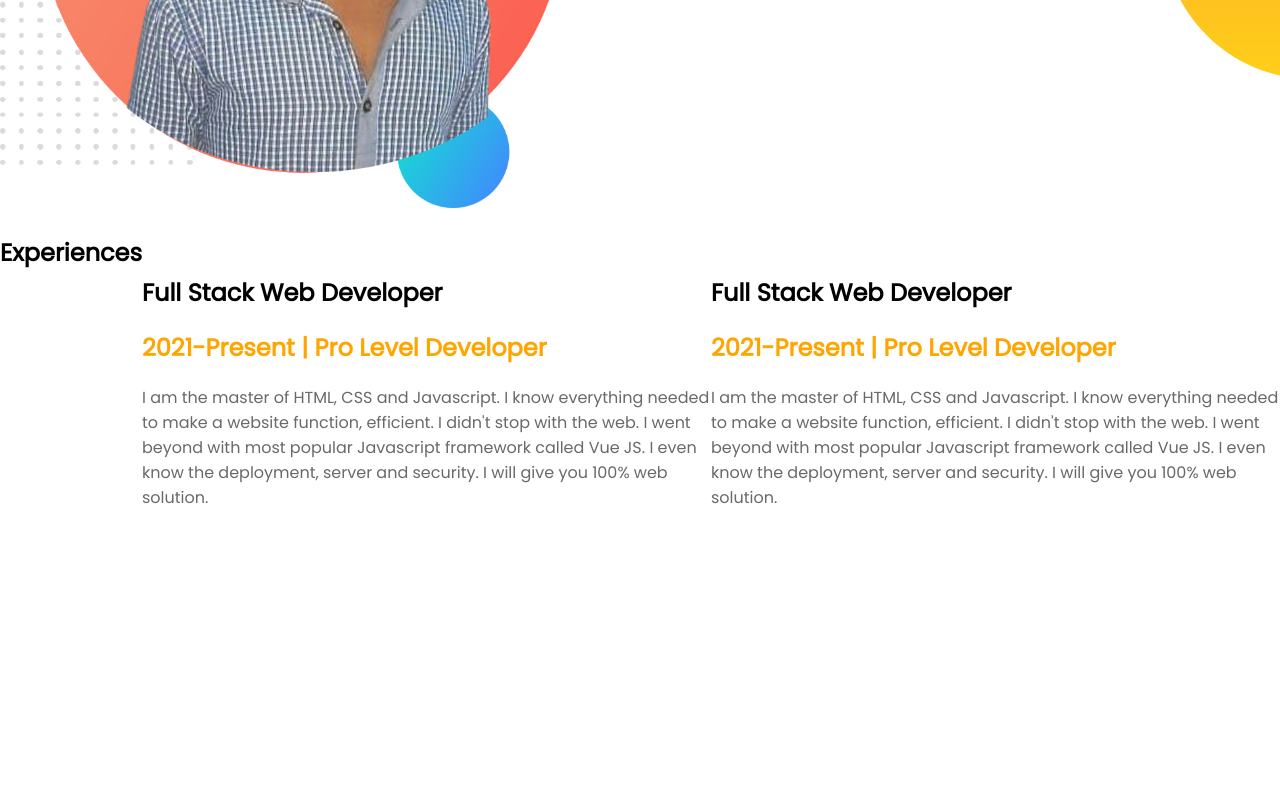
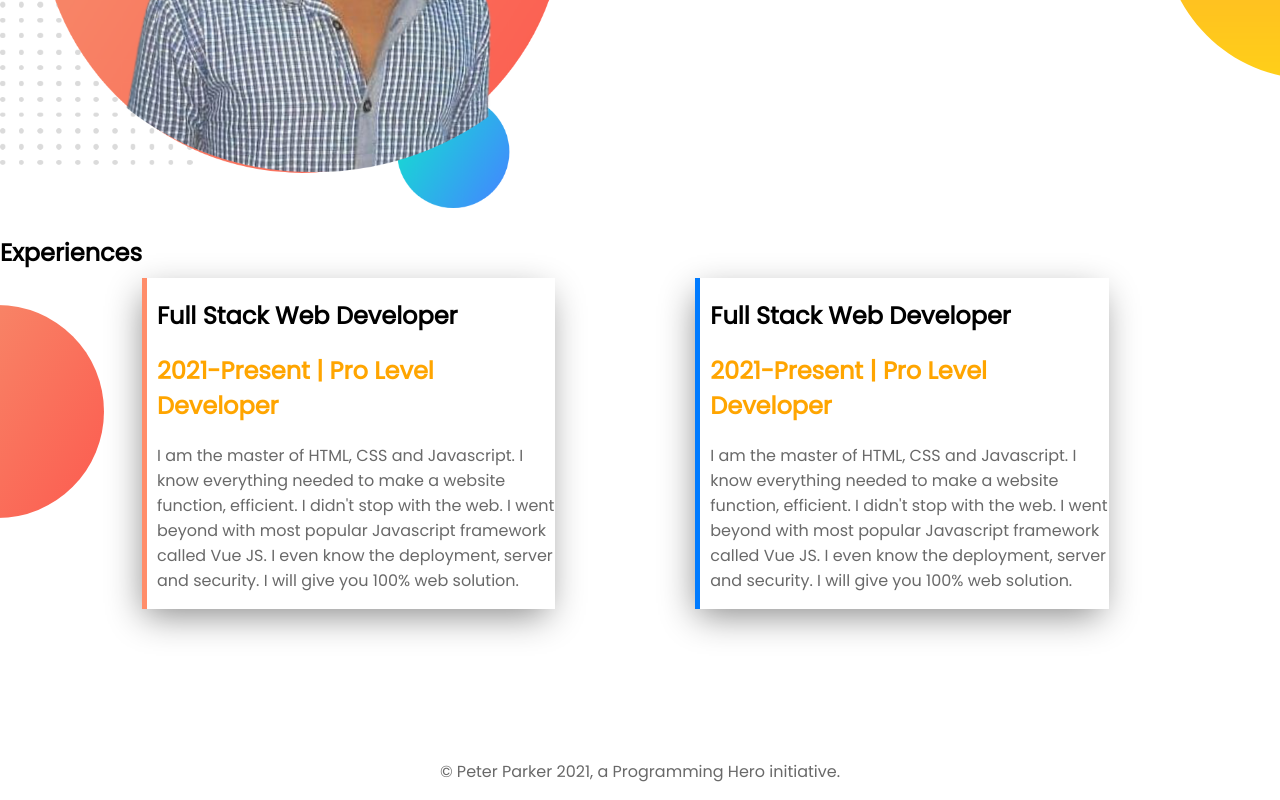
Before and after one commit to sharifulislm/my.portfolio.site, a plain HTML site: page index.html in a window 1280 px wide. Shown: the part 925-1725 px from the top of the page. Before the commit the page ends 1451 px from the top, so only its background shows below. Drawn offline with Linux system fonts and the light colour scheme.

Commit message:
added something

```diff
--- a/index.html
+++ b/index.html
@@ -59,7 +59,7 @@
 	</section>
 
 	<section id="arifvai">
-  	     <h1>Experiences  </h1>
+		<h1>Experiences </h1>
 		<div class="continer2">
 
 
@@ -83,6 +83,18 @@
 
 
 	</section>
+	<!--
+    <br>
+    <br>
+    <br>
+    <br>
+
+-->
+
+	<footer id="footer-reppar">
+
+		<p> © Peter Parker 2021, a Programming Hero initiative.</p>
+	</footer>
 
 
 
--- a/style.css
+++ b/style.css
@@ -62,8 +62,12 @@ a.link-icon {
 	background-position: right;
 }
 
-.arifvai {
+#arifvai {
 	display: flex;
+	background-image: url(img/exp-bg.png);
+	background-repeat: no-repeat;
+	background-position: left;
+
 
 }
 .content-color{
@@ -71,17 +75,37 @@ a.link-icon {
 }
 
 .developer{
-	width: 50%;
+	width: 35%;
 	float: left;
 	background-color: #FFFFFF;
-}
-.developer2 {
-	width: 50%;
-	float: left;
-	background-color: #FFFFFF;
+	  box-shadow: -3px 11px 34px -5px #888888;
+	padding-left: 10px;
+	margin-right: 20px;
+	border-left: 5px solid #007BFF;
 
 }
-.continer2
-{
-	margin-top: 40px;
+
+
+
+.continer2 {
+    margin-top: 63px;
 }
+
+
+.developer2 {
+    width: 35%;
+    float: left;
+    box-shadow: -3px 11px 34px -5px #888888;
+    background-color: #FFFFFF;
+	padding-left: 10px;
+	    margin-right: 140px;
+	border-left: 5px solid #FF8D6A;
+/*	margin-right: 5px;*/
+
+}
+
+
+footer#footer-reppar p {
+    text-align: center;
+    margin-top: 150px;
+}
```
Lines whose indentation alone changed are shown as unchanged.
